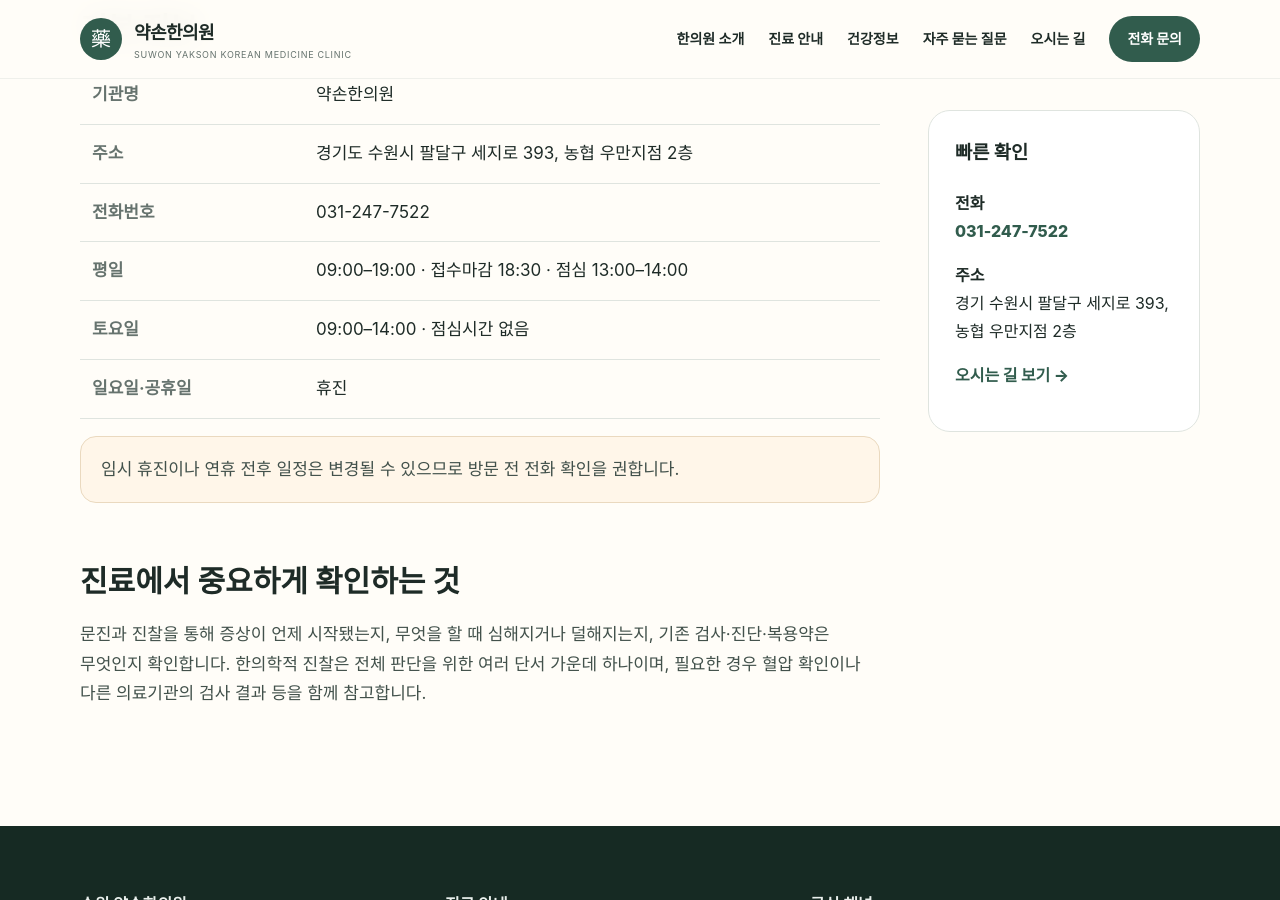
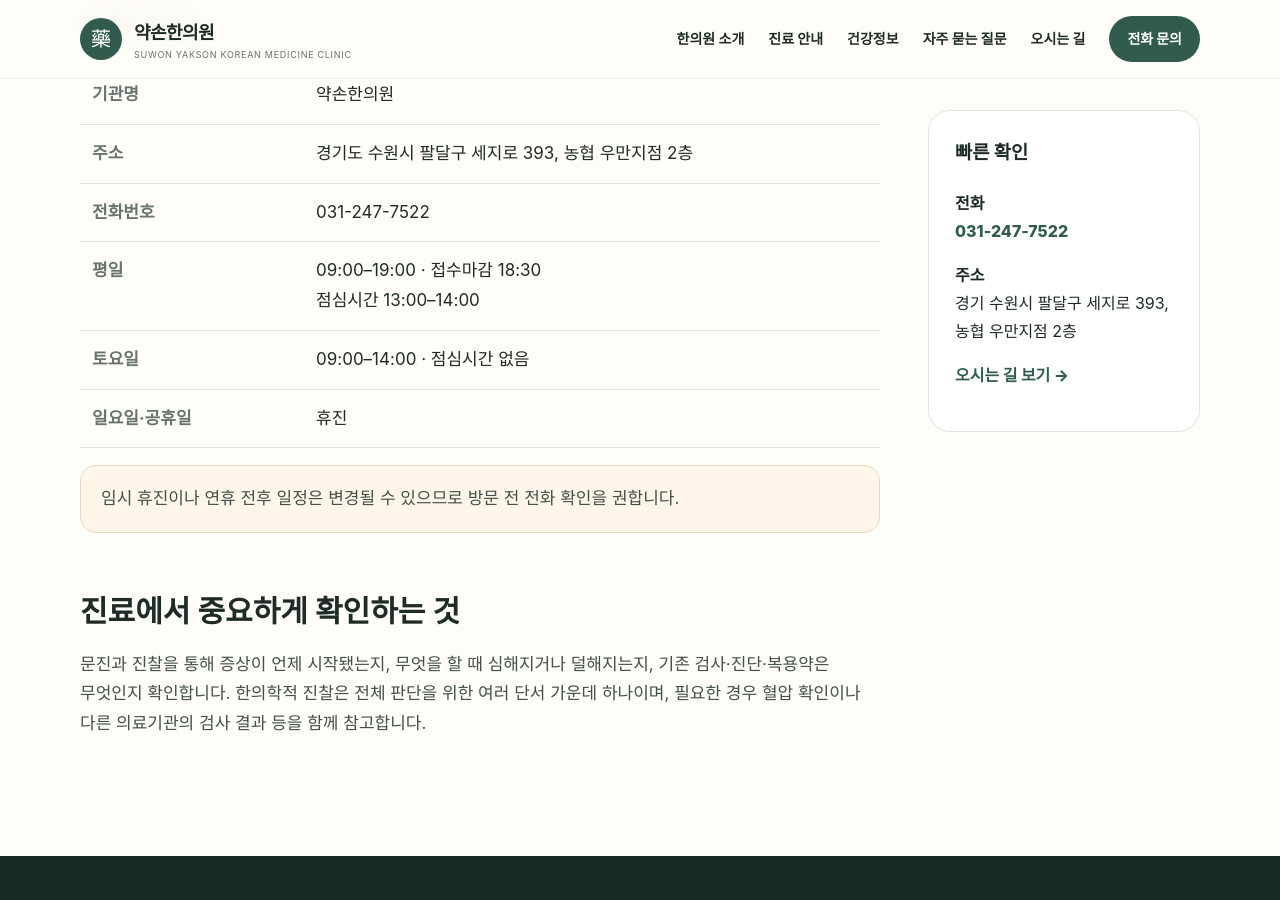
Before and after one commit to yaksonclinic/yakson-suwon-site, a Jekyll site: the page built from clinic.md, in a window 1280 px wide and 900 px high, scrolled down 955 px. Built offline with Jekyll 4.4.1, drawn with Linux system fonts in a browser that asks for light colours.

Commit message:
Update clinic.md

```diff
--- a/clinic.md
+++ b/clinic.md
@@ -23,7 +23,8 @@ description: "수원 팔달구 우만동에서 진료를 이어온 약손한의
 <tr><th>기관명</th><td>약손한의원</td></tr>
 <tr><th>주소</th><td>{{ site.data.clinic.address }}</td></tr>
 <tr><th>전화번호</th><td><a href="{{ site.data.clinic.phone_uri }}">{{ site.data.clinic.phone }}</a></td></tr>
-<tr><th>평일</th><td>{{ site.data.clinic.hours.weekday }} · 접수마감 {{ site.data.clinic.hours.reception_close }} · 점심 {{ site.data.clinic.hours.lunch }}</td></tr>
+<tr><th>평일</th><td>{{ site.data.clinic.hours.weekday }} · 접수마감 {{ site.data.clinic.hours.reception_close }} <br>
+  점심시간 {{ site.data.clinic.hours.lunch }}</td></tr>
 <tr><th>토요일</th><td>{{ site.data.clinic.hours.saturday }} · {{ site.data.clinic.hours.saturday_lunch }}</td></tr>
 <tr><th>일요일·공휴일</th><td>{{ site.data.clinic.hours.sunday }}</td></tr>
 </tbody></table></div>
```
